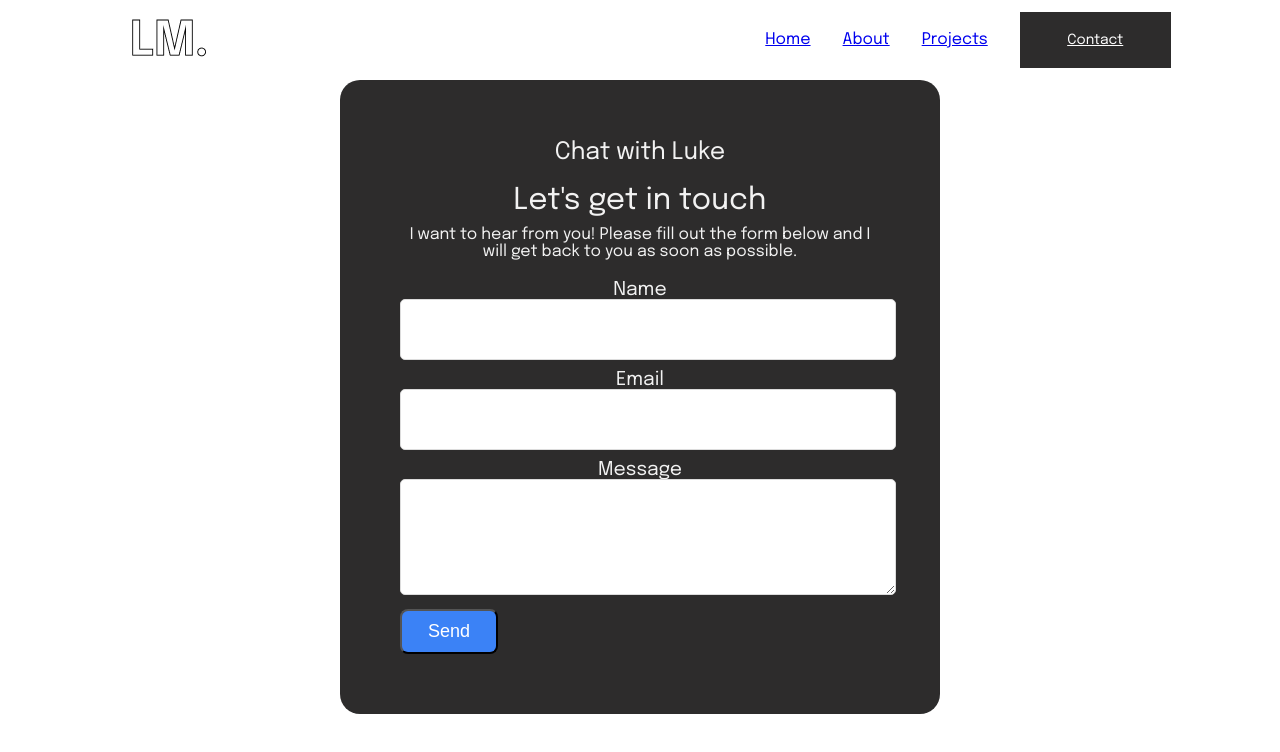
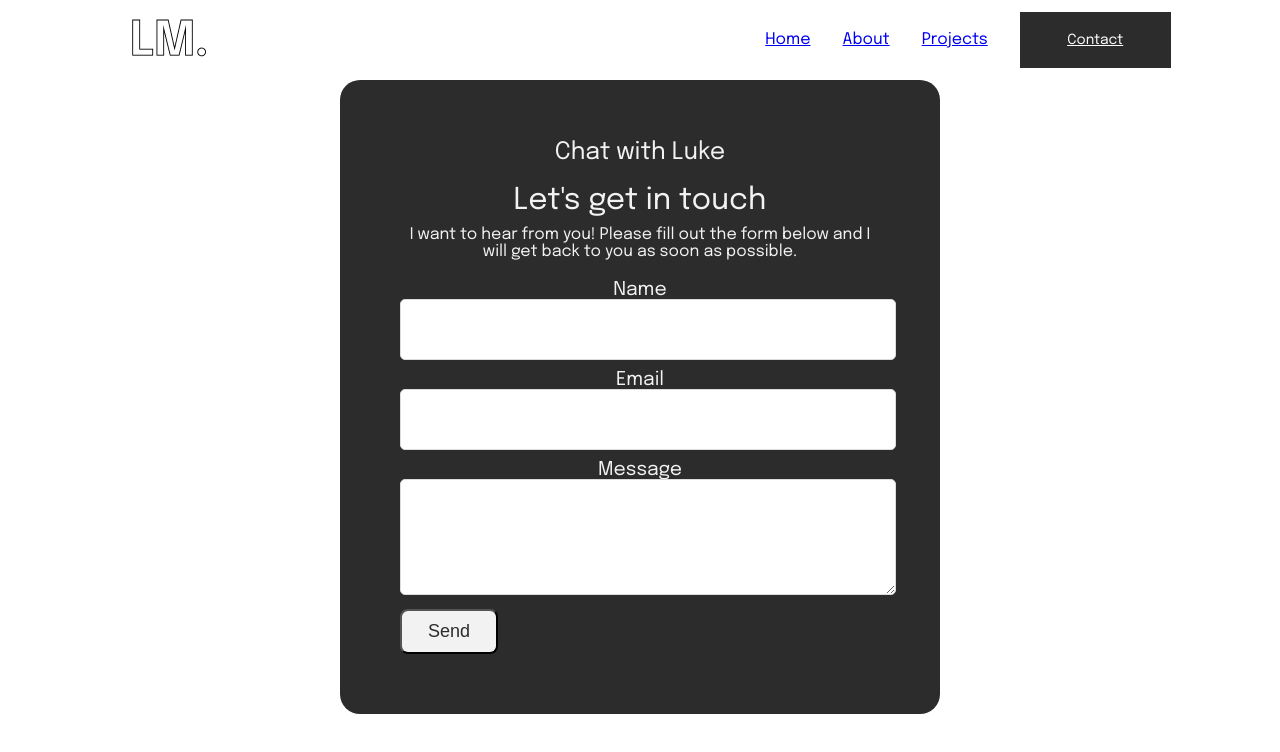
Before and after one commit to lmifflen/portfolio, a React (Create React App) app: page /contact in a window 1280 px wide. Shown: the top 752 px of the page. Built offline with nearby package versions, Linux system fonts and the light colour scheme; no server answers.

Commit message:
Updated contact form styling

```diff
--- a/src/components/Contact/Contact.css
+++ b/src/components/Contact/Contact.css
@@ -85,9 +85,9 @@
     display: flex;
     font-size: 18px;
     padding: 10px 26px;
-    background: rgb(59, 130, 246);
+    background:#f2f2f2;;
     border-radius: 8px;
-    color: white;
+    color: #2D2C2C;
     margin-top: 10px;
   }
 
```
